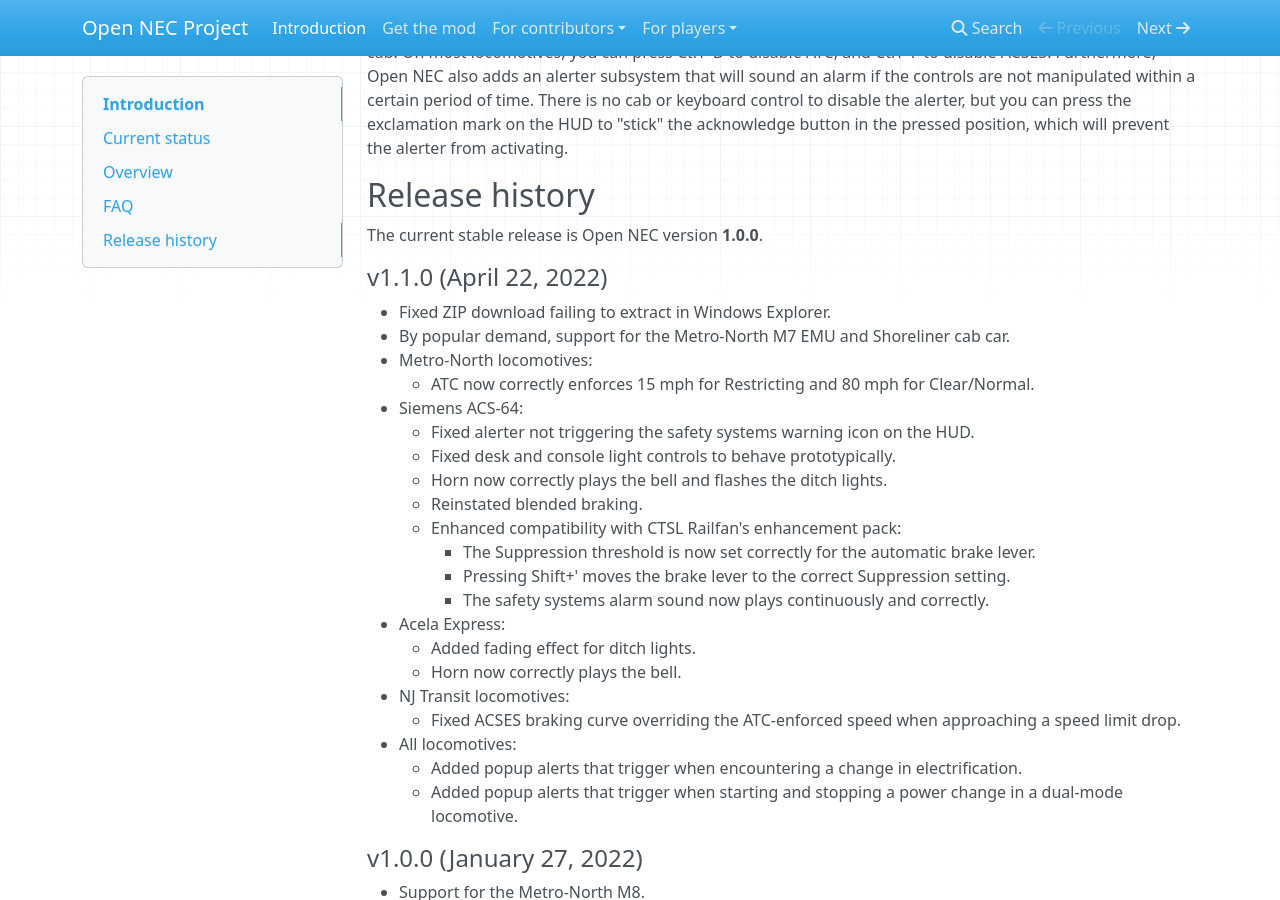
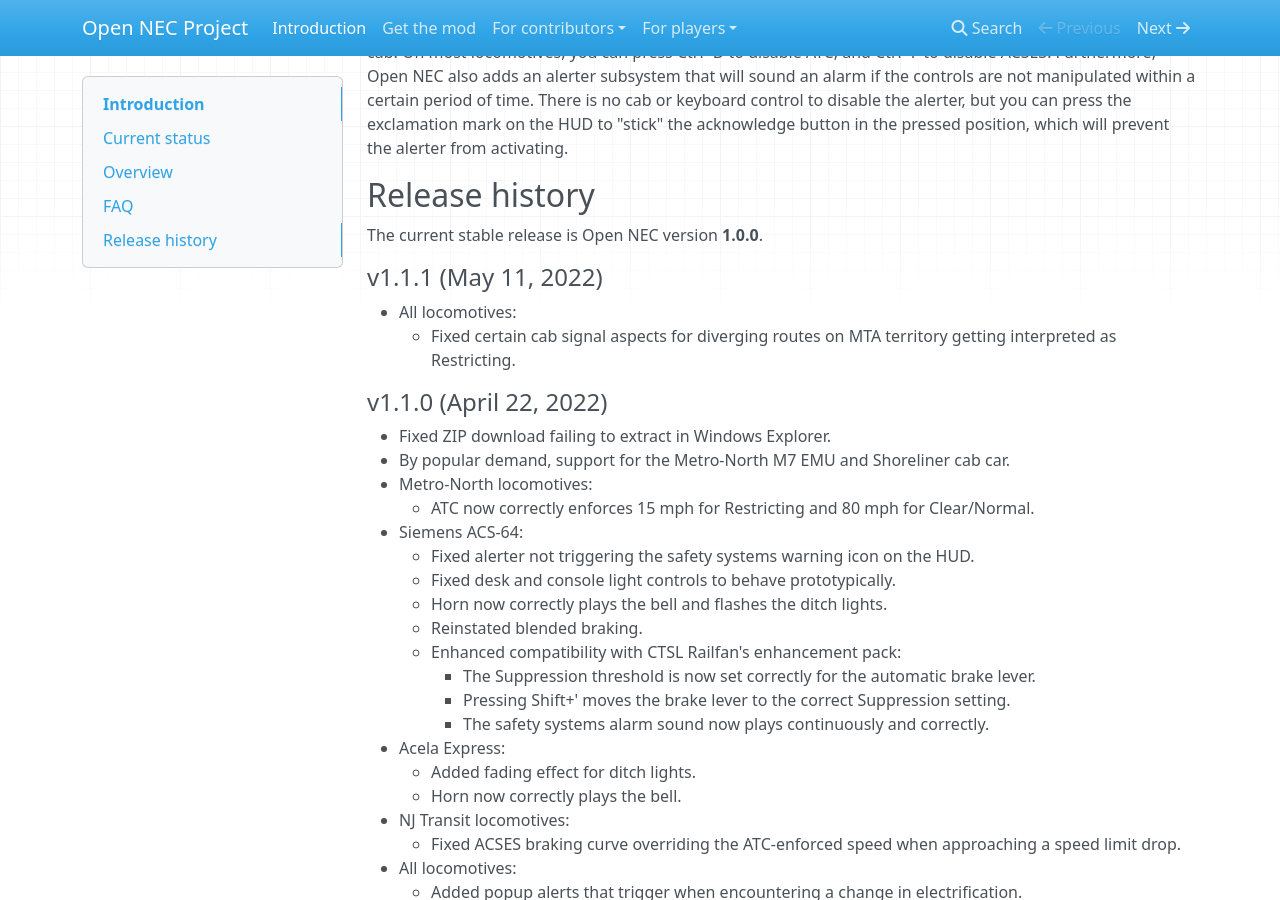
Before and after one commit to YoRyan/open-nec, an MkDocs documentation site: the page built from Docs/index.md, in a window 1280 px wide and 900 px high, scrolled down 2739 px. Built offline with MkDocs 1.6.1, drawn with Linux system fonts in a browser that asks for light colours; nearby versions of some CDN libraries.

```diff
--- a/Docs/index.md
+++ b/Docs/index.md
@@ -72,6 +72,11 @@ Open NEC enables all safety systems by default, which must be responded to, even
 ## Release history
 
 The current stable release is Open NEC version **1.0.0**.
+
+#### v1.1.1 (May 11, 2022)
+
+- All locomotives:
+    - Fixed certain cab signal aspects for diverging routes on MTA territory getting interpreted as Restricting.
 
 #### v1.1.0 (April 22, 2022)
 
--- a/wafenv.py
+++ b/wafenv.py
@@ -1,2 +1,2 @@
 APPNAME = 'OpenNEC'
-VERSION = '1.1.0'
+VERSION = '1.1.1'
```
